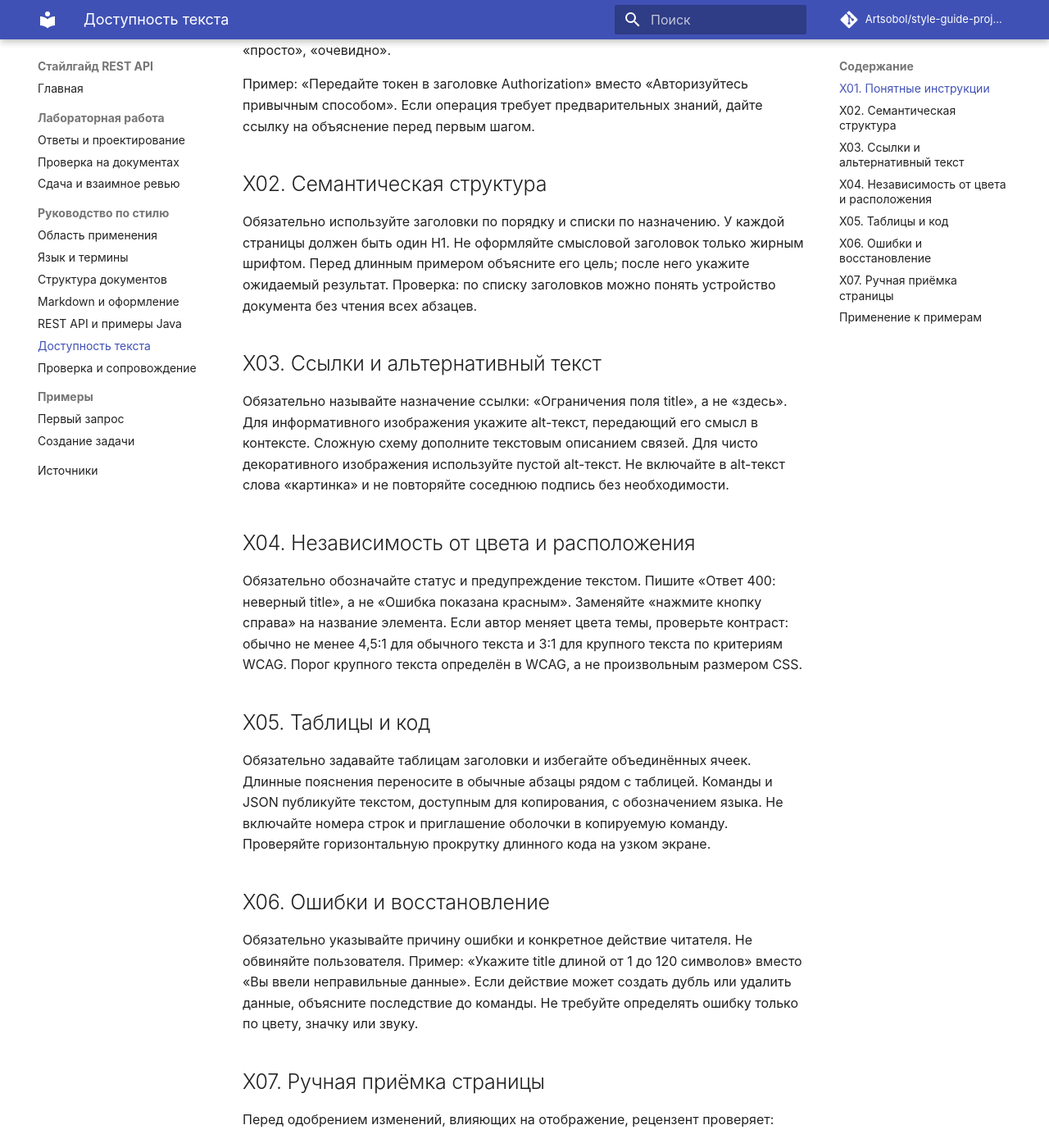
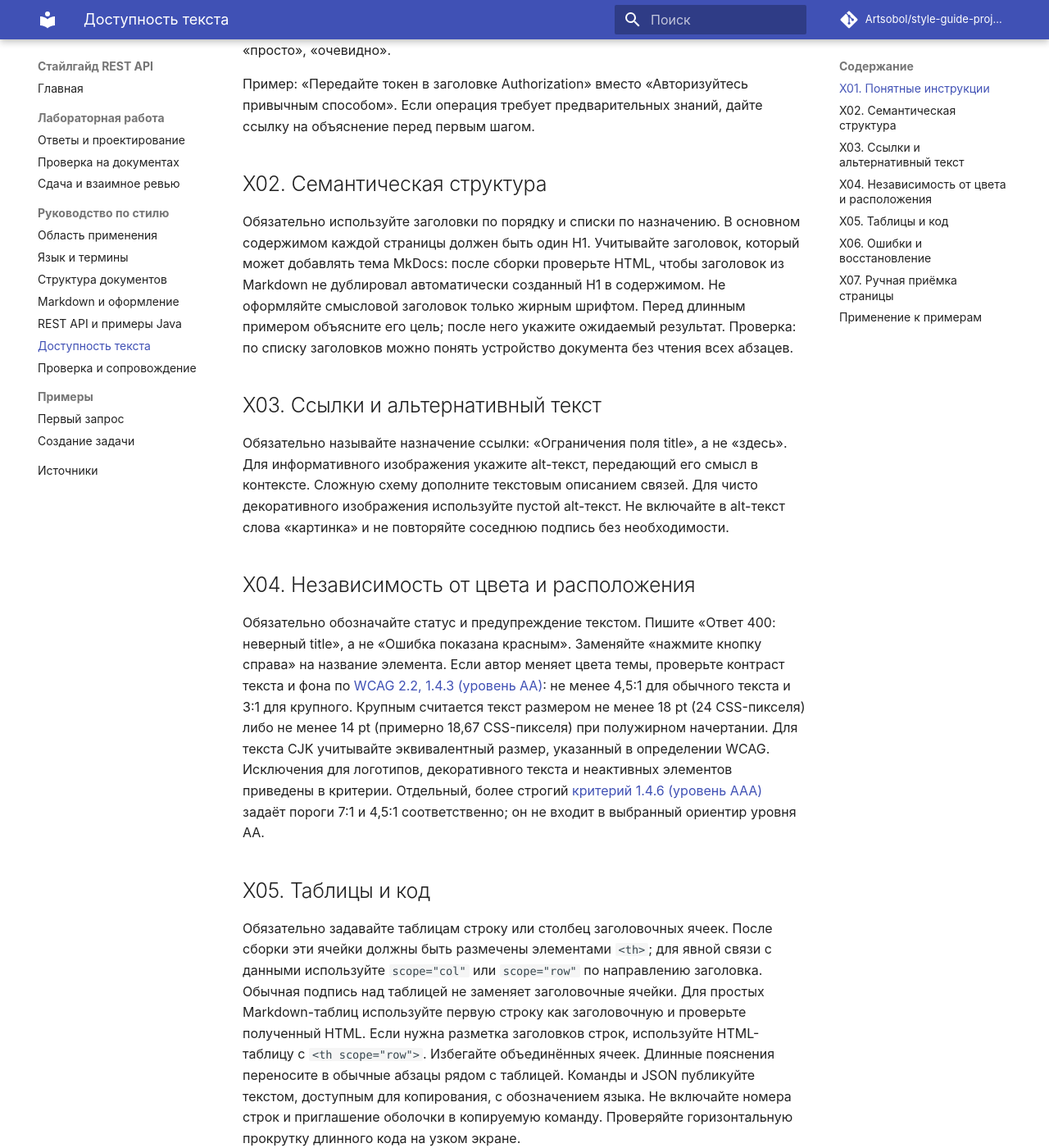
Before and after one commit to Artsobol/style-guide-project, an MkDocs documentation site: the page built from docs/guide/accessibility.md, in a window 1280 px wide and 1400 px high, scrolled down 401 px. Shown: the whole window at 82% size. Built offline with MkDocs 1.6.1 and Material for MkDocs 9.7.7, drawn with Linux system fonts in a browser that asks for light colours; comment, search, counter and statistics services are not loaded; some of the changed text lies outside the part shown.

Commit message:
docs: address accessibility review comments

```diff
--- a/docs/guide/accessibility.md
+++ b/docs/guide/accessibility.md
@@ -16,7 +16,10 @@
 ## X02. Семантическая структура
 
 Обязательно используйте заголовки по порядку и списки по назначению.
-У каждой страницы должен быть один H1. Не оформляйте смысловой заголовок только жирным шрифтом.
+В основном содержимом каждой страницы должен быть один H1.
+Учитывайте заголовок, который может добавлять тема MkDocs: после сборки проверьте HTML,
+чтобы заголовок из Markdown не дублировал автоматически созданный H1 в содержимом.
+Не оформляйте смысловой заголовок только жирным шрифтом.
 Перед длинным примером объясните его цель; после него укажите ожидаемый результат.
 Проверка: по списку заголовков можно понять устройство документа без чтения всех абзацев.
 
@@ -33,13 +36,26 @@
 Обязательно обозначайте статус и предупреждение текстом.
 Пишите «Ответ 400: неверный title», а не «Ошибка показана красным».
 Заменяйте «нажмите кнопку справа» на название элемента.
-Если автор меняет цвета темы, проверьте контраст: обычно не менее 4,5:1 для обычного текста
-и 3:1 для крупного текста по критериям WCAG. Порог крупного текста определён в WCAG,
-а не произвольным размером CSS.
+Если автор меняет цвета темы, проверьте контраст текста и фона по
+[WCAG 2.2, 1.4.3 (уровень AA)](https://www.w3.org/TR/WCAG22/#contrast-minimum):
+не менее 4,5:1 для обычного текста и 3:1 для крупного.
+Крупным считается текст размером не менее 18 pt (24 CSS-пикселя)
+либо не менее 14 pt (примерно 18,67 CSS-пикселя) при полужирном начертании.
+Для текста CJK учитывайте эквивалентный размер, указанный в определении WCAG.
+Исключения для логотипов, декоративного текста и неактивных элементов приведены в критерии.
+Отдельный, более строгий
+[критерий 1.4.6 (уровень AAA)](https://www.w3.org/TR/WCAG22/#contrast-enhanced)
+задаёт пороги 7:1 и 4,5:1 соответственно; он не входит в выбранный ориентир уровня AA.
 
 ## X05. Таблицы и код
 
-Обязательно задавайте таблицам заголовки и избегайте объединённых ячеек.
+Обязательно задавайте таблицам строку или столбец заголовочных ячеек.
+После сборки эти ячейки должны быть размечены элементами `<th>`;
+для явной связи с данными используйте `scope="col"` или `scope="row"` по направлению заголовка.
+Обычная подпись над таблицей не заменяет заголовочные ячейки.
+Для простых Markdown-таблиц используйте первую строку как заголовочную и проверьте полученный HTML.
+Если нужна разметка заголовков строк, используйте HTML-таблицу с `<th scope="row">`.
+Избегайте объединённых ячеек.
 Длинные пояснения переносите в обычные абзацы рядом с таблицей.
 Команды и JSON публикуйте текстом, доступным для копирования, с обозначением языка.
 Не включайте номера строк и приглашение оболочки в копируемую команду.
@@ -57,12 +73,18 @@
 
 Перед одобрением изменений, влияющих на отображение, рецензент проверяет:
 
-1. Переход по ссылкам, меню и поиску клавишами Tab, Shift+Tab, Enter; отсутствие ловушки фокуса.
+1. Переход по ссылкам, меню и поиску клавишами Tab и Shift+Tab; отсутствие ловушки фокуса.
+   Активацию ссылок клавишей Enter, а кнопок - Enter и Space.
 2. Видимость фокуса, возможность перейти к основному содержимому.
 3. Чтение заголовков и ссылок экранным диктором; логичный порядок и понятные названия.
-4. Масштаб 200% и ширину окна около 320 CSS-пикселей; текст не перекрывается,
-   а прокрутка таблиц и кода не мешает чтению остальной страницы.
-5. Контраст изменённых цветов и отсутствие сведений, переданных только цветом.
+4. Увеличение текста до 200% без потери содержимого и функций по
+   [критерию 1.4.4](https://www.w3.org/TR/WCAG22/#resize-text).
+   Текст не обрезается и не перекрывает другие элементы.
+5. Переформатирование страницы при ширине области просмотра 320 CSS-пикселей по
+   [критерию 1.4.10](https://www.w3.org/TR/WCAG22/#reflow).
+   Основной текст читается без горизонтальной прокрутки;
+   отдельные таблицы и блоки кода, требующие двумерного представления, могут прокручиваться внутри своего блока.
+6. Контраст изменённых цветов и отсутствие сведений, переданных только цветом.
 
 Запишите браузер, вспомогательную технологию и результат в PR.
 Отмечайте только фактически выполненные проверки. Автоматический линтер Markdown не проверяет эти свойства.
```
Also changed, not shown: CHANGELOG.md (+1 -0 lines).
